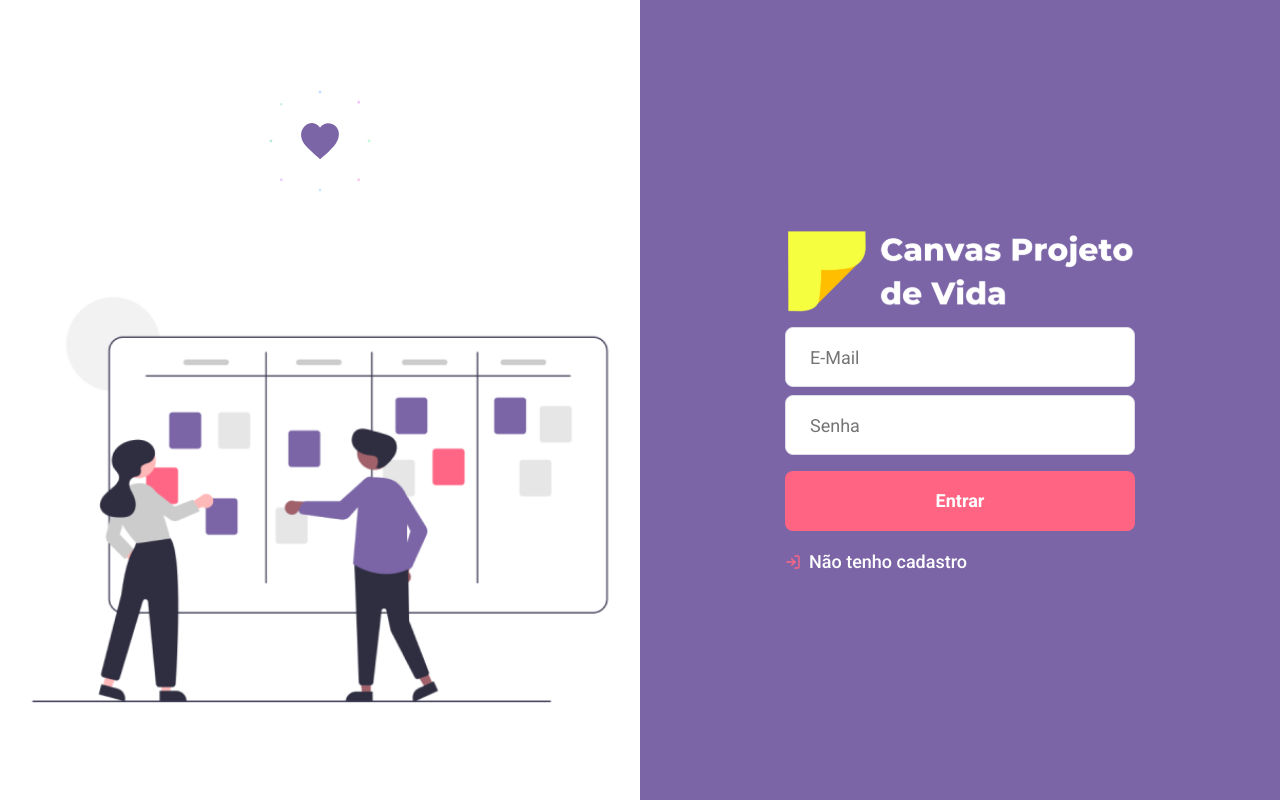
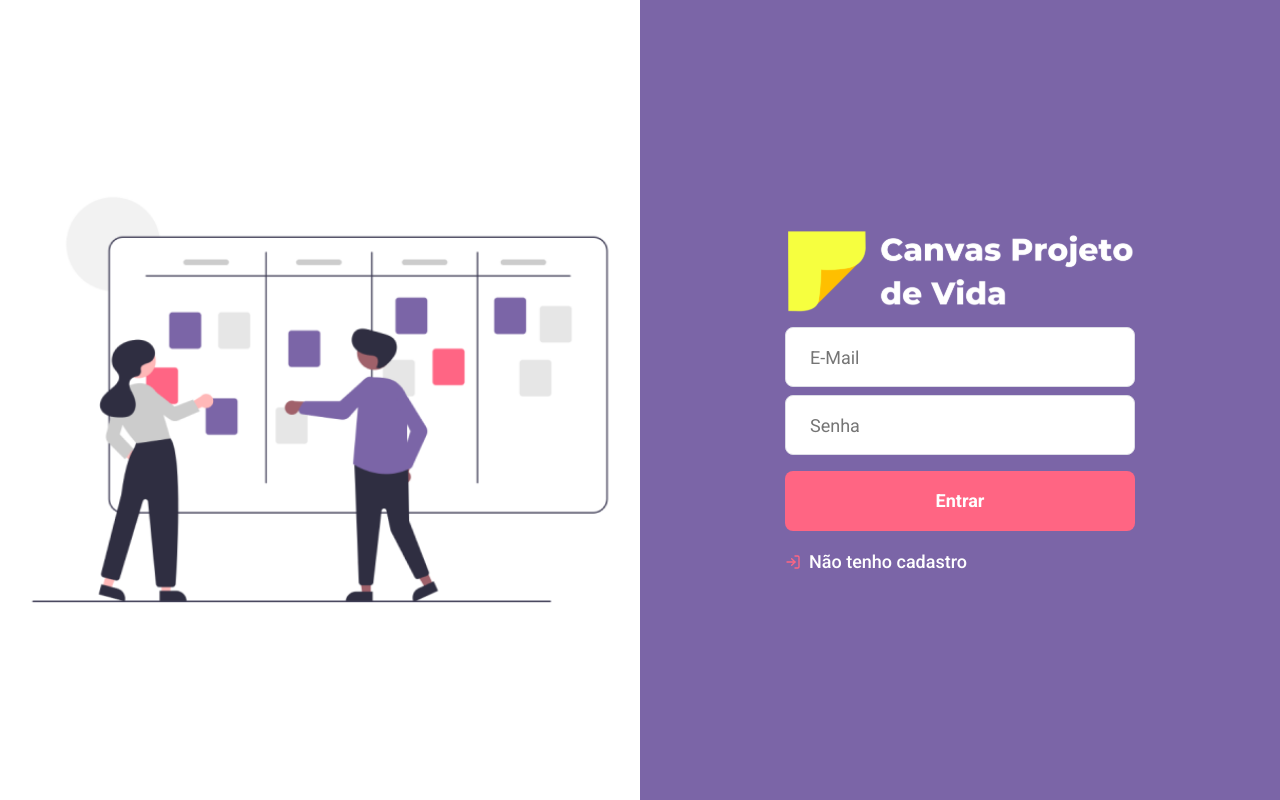
Before and after one commit to julioc98/canvas, a React (Create React App) app in the folder frontend/: page / in a window 1280 px wide. Built offline with nearby package versions, Linux system fonts and the light colour scheme.

Commit message:
removing heart

```diff
--- a/frontend/src/pages/Logon/index.js
+++ b/frontend/src/pages/Logon/index.js
@@ -41,11 +41,6 @@ export default function Logon() {
     return (
         <div className='back'>
             <div className='cover'>
-                    <Lottie
-                        options={defaultOptions}
-                        height={200}
-                        width={200}
-                    />
                 <img src={heroesImg} alt="Heroes" />
             </div>
             <div className="logon-container">
```
